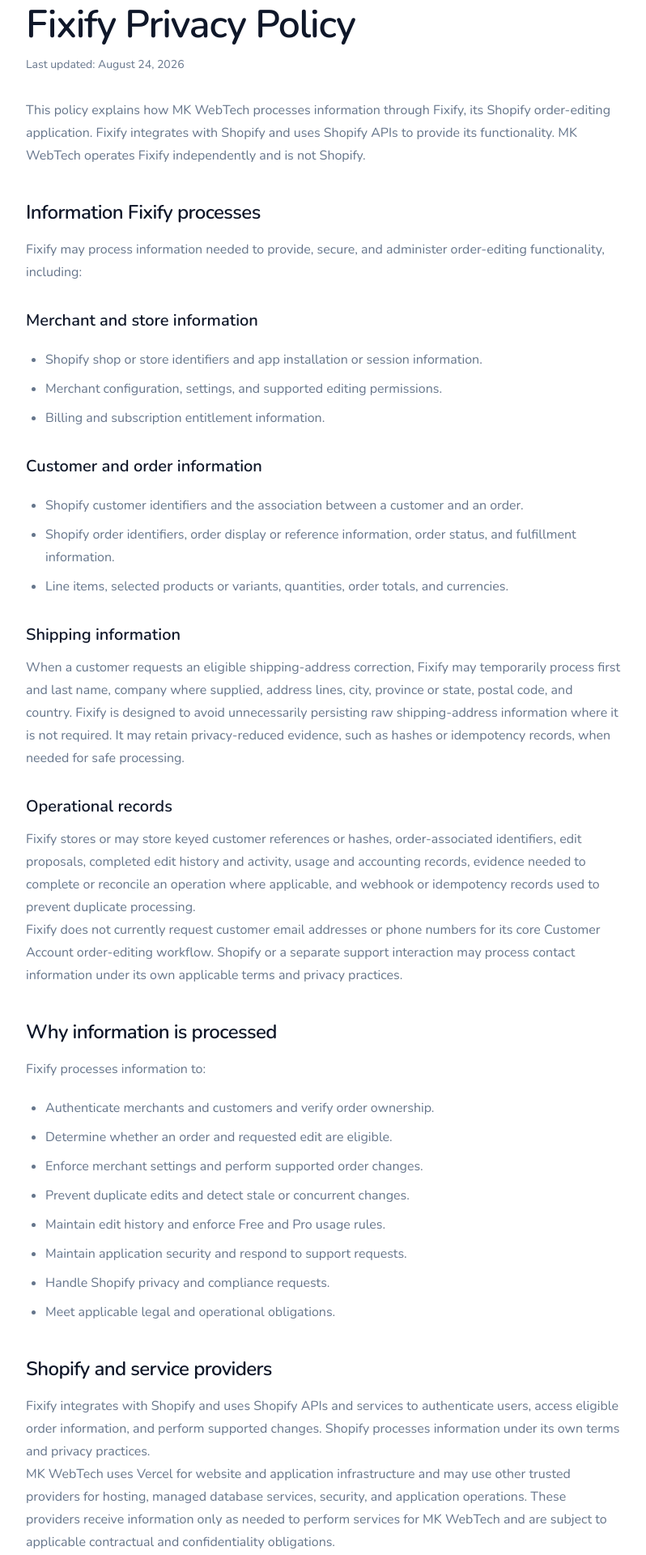
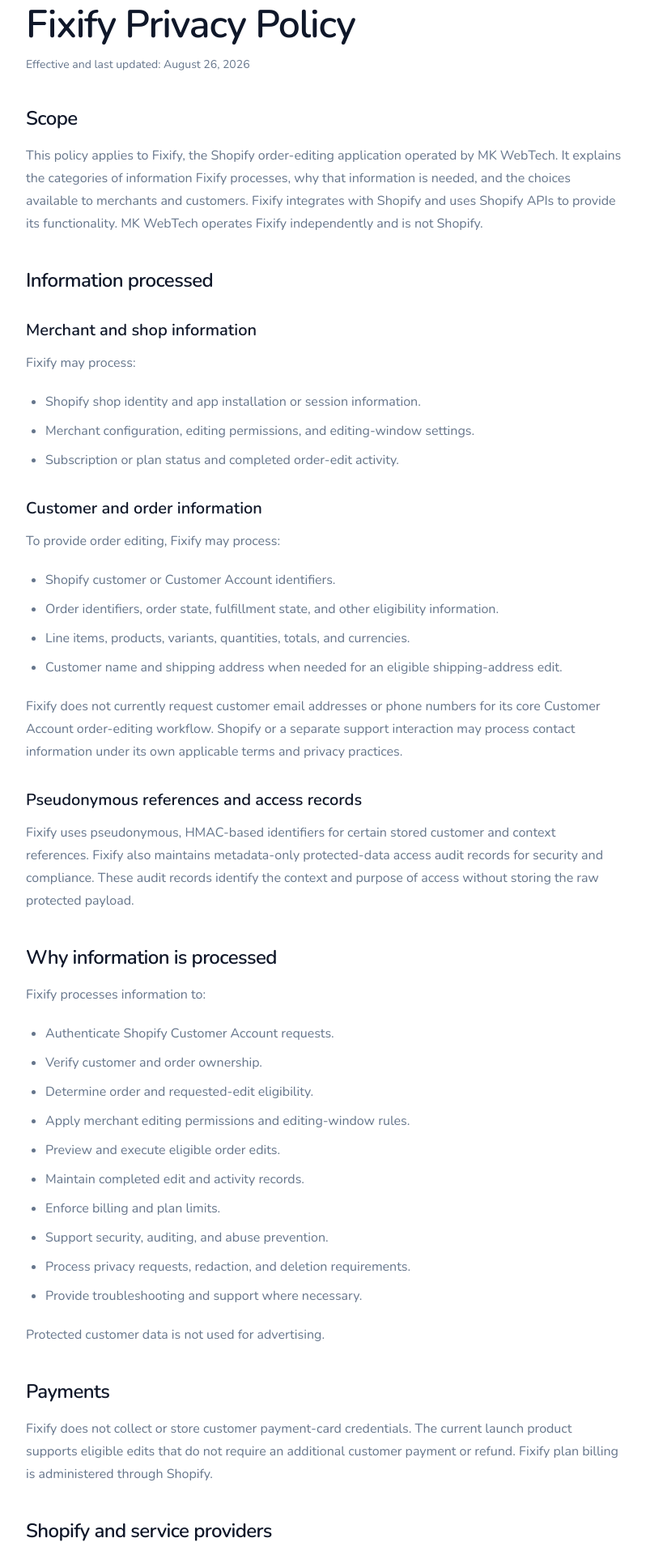
Before and after one commit to mandeeps207/mkwebtech, a Next.js app: page /fixify/privacy-policy in a window 1280 px wide. Shown: the part 180-2100 px from the top of the page at 81% size, without its empty margins (240-1038 px from the left). Built offline with nearby package versions, Linux system fonts and the light colour scheme; no server answers.

Commit message:
Prepare Fixify public launch pages

```diff
--- a/src/app/contact/page.tsx
+++ b/src/app/contact/page.tsx
@@ -14,11 +14,11 @@
         <div className="rounded-lg border border-border bg-card p-6 shadow-sm">
           <h2 className="font-semibold">Need help with Fixify?</h2>
           <p className="mt-3 text-sm leading-6 text-muted-foreground">
-            Use this form and select Fixify support. Include your Shopify store and a clear description of the issue, without sharing credentials or payment information.
+            Use this form and select Fixify support. Include your Shopify store domain and a clear description of the issue without sharing protected customer/order data, credentials, or payment information.
           </p>
           <Link href="/fixify" className="mt-3 inline-block text-sm font-medium underline underline-offset-4">Learn about Fixify</Link>
           <h2 className="mt-8 font-semibold">Response times</h2>
-          <p className="mt-3 text-sm leading-6 text-muted-foreground">We typically reply within one business day. Product customers receive priority support through their plan.</p>
+          <p className="mt-3 text-sm leading-6 text-muted-foreground">We typically reply within one business day.</p>
           <h2 className="mt-8 font-semibold">Email</h2>
           <p className="mt-3 text-sm text-muted-foreground"><a className="hover:text-foreground hover:underline" href="mailto:mkwebtecindia@gmail.com">mkwebtecindia@gmail.com</a></p>
         </div>
--- a/src/app/fixify/page.tsx
+++ b/src/app/fixify/page.tsx
@@ -19,12 +19,12 @@
 import { Button } from "@/components/ui/button";
 
 export const metadata: Metadata = {
-  title: "Fixify - Shopify Customer Order Editing",
-  description: "Let eligible Shopify customers correct shipping details, variants, and quantities before fulfillment with merchant-controlled order editing.",
+  title: "Fixify - Shopify Order Editing App",
+  description: "Let customers update eligible shipping addresses, variants, and quantities from Shopify Customer Accounts while merchants stay in control.",
   alternates: { canonical: "/fixify" },
   openGraph: {
-    title: "Fixify - Shopify Customer Order Editing | MK WebTech",
-    description: "Customer-friendly, merchant-controlled order editing for eligible Shopify orders.",
+    title: "Fixify - Shopify Order Editing App | MK WebTech",
+    description: "Customer-friendly, merchant-controlled editing for eligible unfulfilled Shopify orders.",
     url: "/fixify",
     type: "website"
   }
@@ -38,7 +38,7 @@
   },
   {
     title: "Variant changes",
-    description: "Customers can switch between eligible variants when the change does not alter the order total.",
+    description: "Customers can switch between eligible variants of the same product when the change is financially neutral.",
     icon: Palette
   },
   {
@@ -65,11 +65,10 @@
 
 const steps = [
   "Install and configure Fixify for your Shopify store.",
-  "Choose supported editing permissions and an editing window.",
   "A customer opens an eligible order in Shopify Customer Accounts.",
-  "The customer selects Edit order and requests a supported change.",
-  "Fixify validates the order and requested change against Shopify.",
-  "The eligible edit is completed and appears in Activity for review."
+  "Fixify validates ownership, order eligibility, and merchant rules.",
+  "The customer previews and confirms an allowed edit.",
+  "Shopify updates the order and Fixify records the completed activity."
 ];
 
 const faqs = [
@@ -91,7 +90,7 @@
   },
   {
     question: "Do quantity or variant changes require a payment or refund?",
-    answer: "The currently supported experience is limited to eligible changes that do not require an additional payment or refund."
+    answer: "The launch experience is limited to eligible changes that do not require an additional payment or refund."
   }
 ];
 
@@ -107,16 +106,16 @@
               Shopify order editing
             </Badge>
             <h1 className="mt-6 text-5xl font-semibold tracking-tight text-balance sm:text-6xl lg:text-7xl">Fixify</h1>
-            <p className="mt-4 text-2xl font-semibold tracking-tight text-balance sm:text-3xl">Customer-friendly order editing for Shopify</p>
+            <p className="mt-4 text-2xl font-semibold tracking-tight text-balance sm:text-3xl">Give customers a simple way to correct eligible Shopify orders after purchase.</p>
             <p className="mt-6 max-w-2xl text-lg leading-8 text-muted-foreground">
-              Let customers correct eligible order details before fulfillment while you retain control over which supported changes are allowed and for how long.
+              Authenticated customers can make permitted changes from Shopify Customer Accounts while you retain control over which edits are allowed and for how long.
             </p>
             <div className="mt-8 flex flex-col gap-3 sm:flex-row">
               <Button size="lg" asChild>
-                <Link href="/contact?product=fixify">Contact us about Fixify <ArrowRight className="h-4 w-4" /></Link>
+                <Link href="#pricing">View pricing <ArrowRight className="h-4 w-4" /></Link>
               </Button>
               <Button size="lg" variant="outline" asChild>
-                <Link href="/fixify/privacy-policy">Privacy policy</Link>
+                <Link href="/contact?product=fixify">Contact support</Link>
               </Button>
             </div>
           </div>
@@ -132,7 +131,7 @@
             <div className="space-y-3 p-5">
               {[
                 ["Shipping address", "Correct delivery details", MapPin],
-                ["Variant", "Change size or color", Palette],
+                ["Variant", "Change an eligible same-product option", Palette],
                 ["Quantity", "Adjust eligible quantities", PackageCheck]
               ].map(([title, detail, Icon]) => (
                 <div key={title as string} className="flex items-center gap-4 rounded-lg border border-border bg-background p-4">
@@ -203,11 +202,34 @@
       </section>
 
       <section className="container py-20">
-        <SectionHeading eyebrow="Pricing" title="Start free, then scale with your store" description="Plans are billed through Shopify when the app is available for installation." />
+        <div className="grid gap-10 lg:grid-cols-[0.8fr_1.2fr] lg:items-start">
+          <div>
+            <Badge variant="secondary">Eligibility</Badge>
+            <h2 className="mt-4 text-3xl font-semibold tracking-tight text-balance sm:text-4xl">Editing stays within clear order limits.</h2>
+          </div>
+          <ul className="grid gap-4 text-sm leading-6 text-muted-foreground sm:grid-cols-2">
+            {[
+              "Edits apply only to eligible unfulfilled orders.",
+              "Fulfilled, cancelled, and otherwise ineligible orders cannot be edited.",
+              "Variant changes must use an eligible variant of the same product and be financially neutral.",
+              "Quantity changes requiring an additional payment or refund are not automatically completed in the launch version."
+            ].map((item) => (
+              <li key={item} className="flex gap-3 rounded-lg border border-border bg-card p-4">
+                <ShieldCheck className="mt-0.5 h-5 w-5 shrink-0 text-teal-600" />
+                <span>{item}</span>
+              </li>
+            ))}
+          </ul>
+        </div>
+      </section>
+
+      <section id="pricing" className="scroll-mt-20 border-y border-border bg-muted/25 py-20">
+        <div className="container">
+          <SectionHeading eyebrow="Pricing" title="Simple plans for every stage" description="Paid plan charges are handled through Shopify billing. Pro has no trial." />
           <div className="mx-auto mt-10 grid max-w-4xl gap-6 md:grid-cols-2">
             {[
-            { name: "Free", price: "$0", features: ["Up to 5 successfully completed customer edits per month", "Editing window up to 60 minutes"] },
-            { name: "Pro", price: "$9.90/month", features: ["Unlimited successfully completed customer edits", "Extended editing window up to 24 hours"] }
+              { name: "Free", price: "$0", features: ["5 completed edits per UTC month", "Editing window up to 60 minutes"] },
+              { name: "Pro", price: "$9.90/month", features: ["Unlimited completed edits", "Editing window up to 24 hours", "No trial"] }
             ].map((plan, index) => (
               <div key={plan.name} className={`rounded-lg border bg-card p-7 shadow-sm ${index === 1 ? "border-teal-500 shadow-soft" : "border-border"}`}>
                 <h3 className="text-xl font-semibold">{plan.name}</h3>
@@ -226,6 +248,7 @@
               </div>
             ))}
           </div>
+        </div>
       </section>
 
       <section className="border-y border-border bg-muted/25 py-20">
@@ -242,6 +265,10 @@
           <Button className="mt-8 bg-background text-foreground hover:bg-background/90" size="lg" asChild>
             <Link href="/contact?product=fixify">Contact us about Fixify <ArrowRight className="h-4 w-4" /></Link>
           </Button>
+          <div className="mt-5 flex flex-wrap justify-center gap-x-5 gap-y-2 text-sm text-background/70">
+            <Link href="/fixify/privacy-policy" className="underline underline-offset-4 hover:text-background">Privacy Policy</Link>
+            <Link href="/contact?product=fixify" className="underline underline-offset-4 hover:text-background">Contact / Support</Link>
+          </div>
         </div>
       </section>
     </>
--- a/src/app/fixify/privacy-policy/page.tsx
+++ b/src/app/fixify/privacy-policy/page.tsx
@@ -21,81 +21,113 @@
         <ArrowLeft className="h-4 w-4" /> Back to Fixify
       </Link>
       <h1 className="mt-8 text-4xl font-semibold tracking-tight text-balance sm:text-5xl">Fixify Privacy Policy</h1>
-      <p className="mt-4 text-sm text-muted-foreground">Last updated: August 24, 2026</p>
+      <p className="mt-4 text-sm text-muted-foreground">Effective and last updated: August 26, 2026</p>
 
       <div className="prose-mk mt-8">
+        <h2>Scope</h2>
         <p>
-          This policy explains how MK WebTech processes information through Fixify, its Shopify order-editing application. Fixify integrates with Shopify and uses Shopify APIs to provide its functionality. MK WebTech operates Fixify independently and is not Shopify.
+          This policy applies to Fixify, the Shopify order-editing application operated by MK WebTech. It explains the categories of information Fixify processes, why that information is needed, and the choices available to merchants and customers. Fixify integrates with Shopify and uses Shopify APIs to provide its functionality. MK WebTech operates Fixify independently and is not Shopify.
         </p>
 
-        <h2>Information Fixify processes</h2>
-        <p>Fixify may process information needed to provide, secure, and administer order-editing functionality, including:</p>
-        <h3>Merchant and store information</h3>
+        <h2>Information processed</h2>
+        <h3>Merchant and shop information</h3>
+        <p>Fixify may process:</p>
         <ul>
-          <li>Shopify shop or store identifiers and app installation or session information.</li>
-          <li>Merchant configuration, settings, and supported editing permissions.</li>
-          <li>Billing and subscription entitlement information.</li>
+          <li>Shopify shop identity and app installation or session information.</li>
+          <li>Merchant configuration, editing permissions, and editing-window settings.</li>
+          <li>Subscription or plan status and completed order-edit activity.</li>
         </ul>
+
         <h3>Customer and order information</h3>
+        <p>To provide order editing, Fixify may process:</p>
         <ul>
-          <li>Shopify customer identifiers and the association between a customer and an order.</li>
-          <li>Shopify order identifiers, order display or reference information, order status, and fulfillment information.</li>
-          <li>Line items, selected products or variants, quantities, order totals, and currencies.</li>
+          <li>Shopify customer or Customer Account identifiers.</li>
+          <li>Order identifiers, order state, fulfillment state, and other eligibility information.</li>
+          <li>Line items, products, variants, quantities, totals, and currencies.</li>
+          <li>Customer name and shipping address when needed for an eligible shipping-address edit.</li>
         </ul>
-        <h3>Shipping information</h3>
-        <p>
-          When a customer requests an eligible shipping-address correction, Fixify may temporarily process first and last name, company where supplied, address lines, city, province or state, postal code, and country. Fixify is designed to avoid unnecessarily persisting raw shipping-address information where it is not required. It may retain privacy-reduced evidence, such as hashes or idempotency records, when needed for safe processing.
-        </p>
-        <h3>Operational records</h3>
-        <p>
-          Fixify stores or may store keyed customer references or hashes, order-associated identifiers, edit proposals, completed edit history and activity, usage and accounting records, evidence needed to complete or reconcile an operation where applicable, and webhook or idempotency records used to prevent duplicate processing.
-        </p>
         <p>
           Fixify does not currently request customer email addresses or phone numbers for its core Customer Account order-editing workflow. Shopify or a separate support interaction may process contact information under its own applicable terms and privacy practices.
+        </p>
+
+        <h3>Pseudonymous references and access records</h3>
+        <p>
+          Fixify uses pseudonymous, HMAC-based identifiers for certain stored customer and context references. Fixify also maintains metadata-only protected-data access audit records for security and compliance. These audit records identify the context and purpose of access without storing the raw protected payload.
         </p>
 
         <h2>Why information is processed</h2>
         <p>Fixify processes information to:</p>
         <ul>
-          <li>Authenticate merchants and customers and verify order ownership.</li>
-          <li>Determine whether an order and requested edit are eligible.</li>
-          <li>Enforce merchant settings and perform supported order changes.</li>
-          <li>Prevent duplicate edits and detect stale or concurrent changes.</li>
-          <li>Maintain edit history and enforce Free and Pro usage rules.</li>
-          <li>Maintain application security and respond to support requests.</li>
-          <li>Handle Shopify privacy and compliance requests.</li>
-          <li>Meet applicable legal and operational obligations.</li>
+          <li>Authenticate Shopify Customer Account requests.</li>
+          <li>Verify customer and order ownership.</li>
+          <li>Determine order and requested-edit eligibility.</li>
+          <li>Apply merchant editing permissions and editing-window rules.</li>
+          <li>Preview and execute eligible order edits.</li>
+          <li>Maintain completed edit and activity records.</li>
+          <li>Enforce billing and plan limits.</li>
+          <li>Support security, auditing, and abuse prevention.</li>
+          <li>Process privacy requests, redaction, and deletion requirements.</li>
+          <li>Provide troubleshooting and support where necessary.</li>
         </ul>
+        <p>Protected customer data is not used for advertising.</p>
+
+        <h2>Payments</h2>
+        <p>
+          Fixify does not collect or store customer payment-card credentials. The current launch product supports eligible edits that do not require an additional customer payment or refund. Fixify plan billing is administered through Shopify.
+        </p>
 
         <h2>Shopify and service providers</h2>
         <p>
-          Fixify integrates with Shopify and uses Shopify APIs and services to authenticate users, access eligible order information, and perform supported changes. Shopify processes information under its own terms and privacy practices.
+          Fixify uses Shopify APIs and platform services to authenticate requests, access eligible order information, and complete supported edits. Shopify processes information under its own terms and privacy practices.
         </p>
         <p>
-          MK WebTech uses Vercel for website and application infrastructure and may use other trusted providers for hosting, managed database services, security, and application operations. These providers receive information only as needed to perform services for MK WebTech and are subject to applicable contractual and confidentiality obligations.
+          MK WebTech also uses trusted providers for application hosting, managed database hosting, security, and operational infrastructure. These providers process information only as needed to provide their services to MK WebTech and are subject to applicable contractual and confidentiality obligations. Provider certifications are not certifications of Fixify or MK WebTech.
         </p>
 
-        <h2>Data retention</h2>
+        <h2>Security</h2>
         <p>
-          Retention depends on the information and why it is needed. Short-lived operational data may expire after it is no longer required. Edit and activity records may be retained to provide merchant history and application functionality. Billing and usage records may be retained for account and usage administration. Financial, operation, or idempotency evidence may be retained where needed to prevent duplicate actions or reconcile an operation.
+          Fixify uses HTTPS/TLS for data in transit and provider-managed encryption at rest. Application secrets are managed outside customer-facing code. Shopify Customer Account session tokens authenticate customer requests, and server-side authorization validates customer identity, order ownership, eligibility, and merchant rules before an edit is completed.
         </p>
         <p>
-          Data is deleted or anonymized when required by a valid Shopify privacy request, subject to legitimate legal, security, and operational retention requirements. Shop-associated data is removed following Shopify shop-redaction requirements according to the application&apos;s implementation. Deletion may therefore take place through an established compliance process rather than immediately upon uninstall.
+          Production access is restricted to authorized operational access. Fixify uses pseudonymous identifiers for certain stored references and maintains metadata-only protected-data access logs. No internet service can guarantee perfect security, but MK WebTech applies safeguards appropriate to the information and application.
+        </p>
+
+        <h2>Retention</h2>
+        <p>
+          Personal data is retained only for as long as needed for application functionality, security and audit records, operational requirements, and applicable obligations. Retention differs by record type. Short-lived request data may expire after processing, while edit activity, plan usage, security evidence, and compliance records may be retained for their relevant operational purpose.
+        </p>
+        <p>
+          Data is deleted or anonymized when required by a valid privacy request, subject to legitimate legal, security, and operational retention requirements. Shop-associated information is processed according to Shopify shop-redaction requirements and the application&apos;s applicable data-handling rules.
         </p>
 
         <h2>Shopify privacy requests</h2>
         <p>
-          Fixify supports Shopify privacy and compliance workflows for access to customer-associated data, customer data deletion or redaction, and shop data deletion or redaction. Merchants and customers may also contact MK WebTech with privacy questions through the support channel below.
+          Fixify supports Shopify&apos;s mandatory privacy processes, including <code>customers/data_request</code>, <code>customers/redact</code>, and <code>shop/redact</code>. At a high level, these processes allow applicable customer-associated information to be identified for access or export and allow customer or shop information to be redacted or deleted according to Fixify&apos;s data-handling and retention rules.
         </p>
 
-        <h2>Security</h2>
+        <h2>Protected-data audit records</h2>
         <p>
-          Access to Fixify functionality is authenticated, and server-side authorization is used to validate access and order edits against Shopify. Fixify minimizes persisted data where practical. Secrets and session tokens are not intentionally exposed to customers. No internet service can guarantee absolute security, but MK WebTech applies safeguards appropriate to the application and the information it processes.
+          Fixify maintains metadata-only security audit records for protected customer-data access. These records use pseudonymous identifiers and do not contain customer names, shipping addresses, email addresses, phone numbers, session tokens, or raw protected payloads.
         </p>
 
-        <h2>Your choices and contact</h2>
+        <h2>Data sale and advertising</h2>
         <p>
-          For privacy questions or a request related to Fixify, use the <Link href="/contact?product=fixify">MK WebTech contact page</Link> or email <a href="mailto:mkwebtecindia@gmail.com">mkwebtecindia@gmail.com</a>. Please identify Fixify and your Shopify store, but do not send passwords, API keys, access tokens, or payment information.
+          Fixify does not sell merchant or customer personal data. Fixify does not use protected customer data for advertising.
+        </p>
+
+        <h2>Merchant and customer rights</h2>
+        <p>
+          Privacy requests may be initiated through the Shopify merchant and through applicable Shopify privacy mechanisms. Merchants and customers may also contact MK WebTech about access, correction, deletion, or other privacy questions. The ability to fulfill a request depends on the requester&apos;s relationship to the store, applicable Shopify processes, and relevant legal or operational requirements.
+        </p>
+
+        <h2>Contact</h2>
+        <p>
+          For Fixify privacy or support questions, use the <Link href="/contact?product=fixify">MK WebTech contact page</Link> or email <a href="mailto:mkwebtecindia@gmail.com">mkwebtecindia@gmail.com</a>. Please identify Fixify and your Shopify store, but do not send passwords, API keys, access tokens, payment information, or unnecessary customer/order data.
+        </p>
+
+        <h2>Policy updates</h2>
+        <p>
+          MK WebTech may update this policy when Fixify&apos;s functionality, data practices, service providers, or applicable requirements change. The effective and last-updated date at the top of this page will be revised when an update is published.
         </p>
       </div>
 
--- a/src/app/page.tsx
+++ b/src/app/page.tsx
@@ -155,7 +155,7 @@
           <div className="rounded-lg border border-dashed border-border bg-card p-8 shadow-sm">
             <div className="text-sm font-medium text-muted-foreground">Shopify order editing</div>
             <div className="mt-3 text-3xl font-semibold">Fixify</div>
-            <p className="mt-3 text-muted-foreground">Merchant-controlled shipping address, variant, and quantity changes for eligible orders.</p>
+            <p className="mt-3 text-muted-foreground">Merchant-controlled shipping address, same-product variant, and financially neutral quantity changes for eligible orders.</p>
           </div>
         </div>
       </section>
--- a/src/app/products/shopify/page.tsx
+++ b/src/app/products/shopify/page.tsx
@@ -25,7 +25,7 @@
         </Badge>
         <h2 className="mt-5 text-2xl font-semibold tracking-tight">Fixify</h2>
         <p className="mt-3 text-muted-foreground">
-          Customers can make eligible shipping address, variant, and quantity changes through Shopify Customer Accounts, subject to merchant settings.
+          Customers can make eligible shipping address, same-product variant, and financially neutral quantity changes through Shopify Customer Accounts, subject to merchant settings.
         </p>
         <div className="mt-6 flex flex-col justify-center gap-3 sm:flex-row">
           <Button asChild>
```
Also changed, not shown: src/components/contact-form.tsx (+9 -3 lines). Lines whose indentation alone changed are shown as unchanged.
